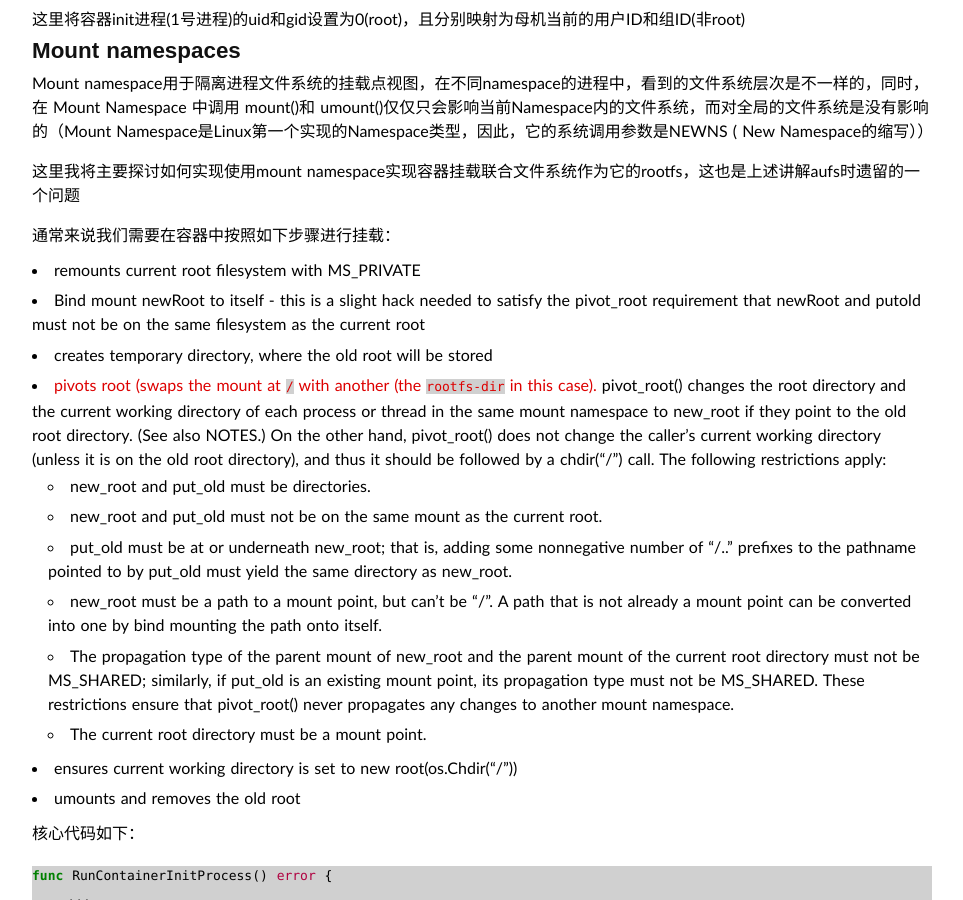
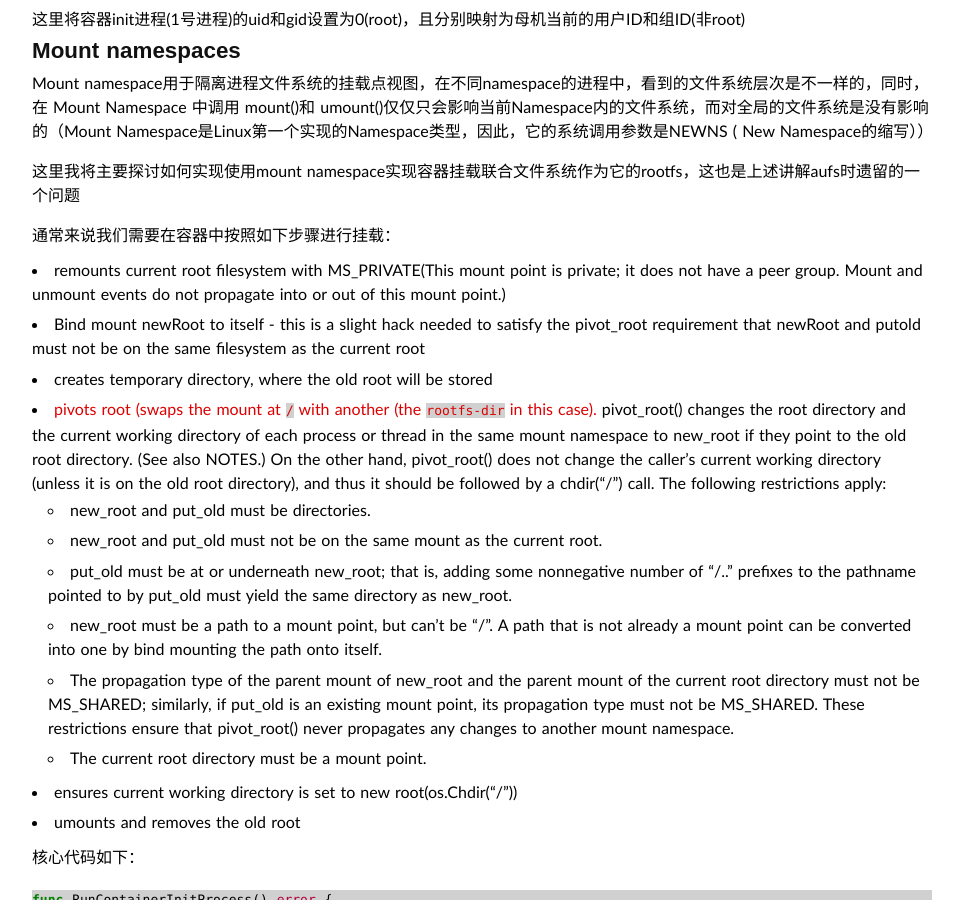
Before and after one commit to duyanghao/duyanghao.github.io, a Jekyll site: the page built from _posts/2020-11-2-sample-container-runtime.md, in a window 1280 px wide and 900 px high, scrolled down 11382 px. Shown: the whole window, without its empty margins (158-1121 px from the left). Built offline with Jekyll 4.4.1, drawn with Linux system fonts in a browser that asks for light colours; some web fonts are replaced; comment, search, counter and statistics services are not loaded.

```diff
--- a/_posts/2020-11-2-sample-container-runtime.md
+++ b/_posts/2020-11-2-sample-container-runtime.md
@@ -475,7 +475,7 @@
 
 通常来说我们需要在容器中按照如下步骤进行挂载：
 
-* remounts current root filesystem with MS_PRIVATE
+* remounts current root filesystem with MS_PRIVATE(This mount point is private; it does not have a peer group. Mount and unmount events do not propagate into or out of this mount point.)
 * Bind mount newRoot to itself - this is a slight hack needed to satisfy the pivot_root requirement that newRoot and putold must not be on the same filesystem as the current root
 * creates temporary directory, where the old root will be stored
 * [pivots root (swaps the mount at `/` with another (the `rootfs-dir` in this case).](https://lwn.net/Articles/689856/)
```
